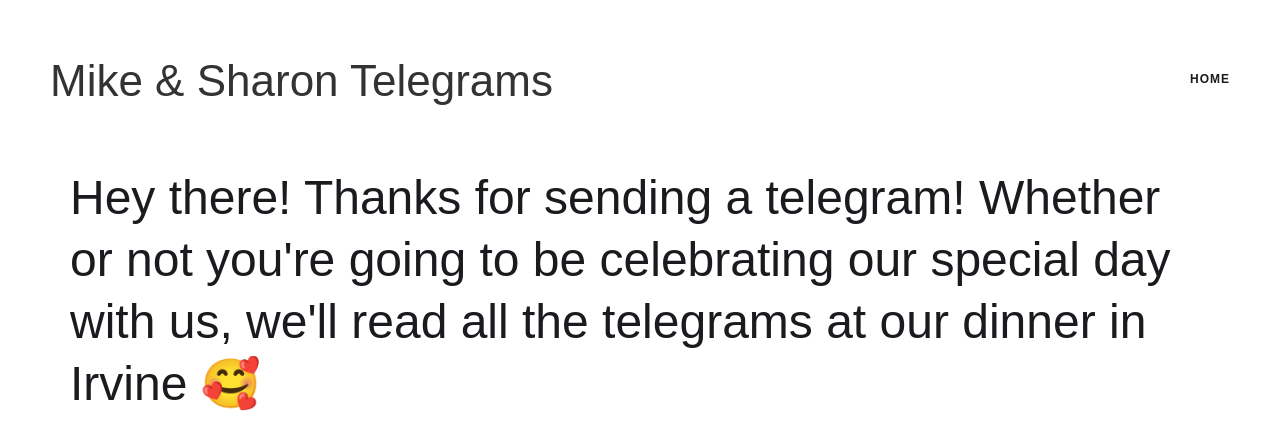
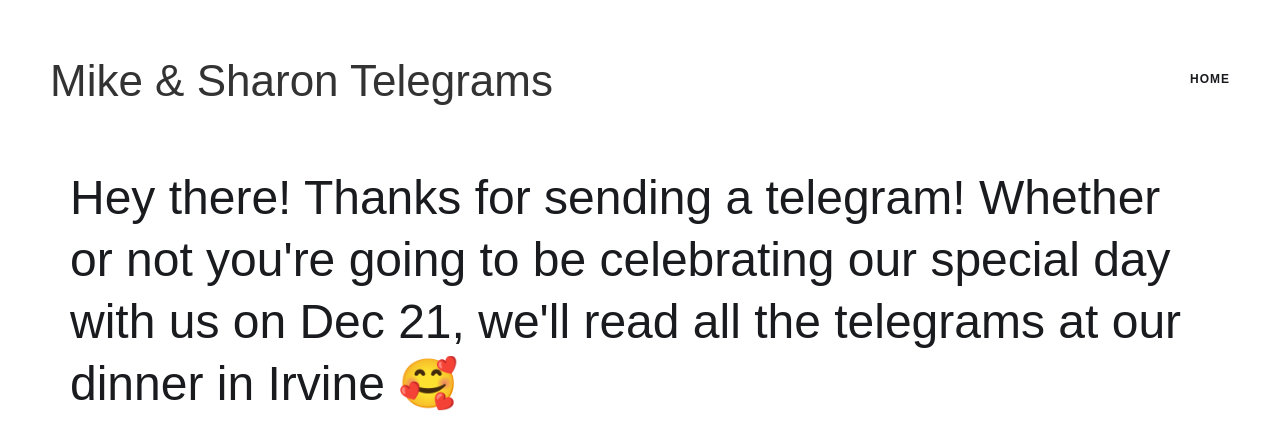
Before and after one commit to mikewli/mike-and-sharon, a plain HTML site: page index.html in a window 1280 px wide. Shown: the top 422 px of the page. Drawn offline with Linux system fonts and the light colour scheme; a script that the page names is missing.

Commit message:
Update index.html

```diff
--- a/index.html
+++ b/index.html
@@ -29,7 +29,7 @@
   </div>
   <div class="section">
     <div class="container">
-      <h1 class="heading-jumbo">Hey there! Thanks for sending a telegram! Whether or not you're going to be celebrating our special day with us, we'll read all the telegrams at our dinner in Irvine 🥰</h1>
+      <h1 class="heading-jumbo">Hey there! Thanks for sending a telegram! Whether or not you're going to be celebrating our special day with us on Dec 21, we'll read all the telegrams at our dinner in Irvine 🥰</h1>
       <div>Scroll to the bottom to discover the picture that started it all.</div>
     </div>
   </div>
```
